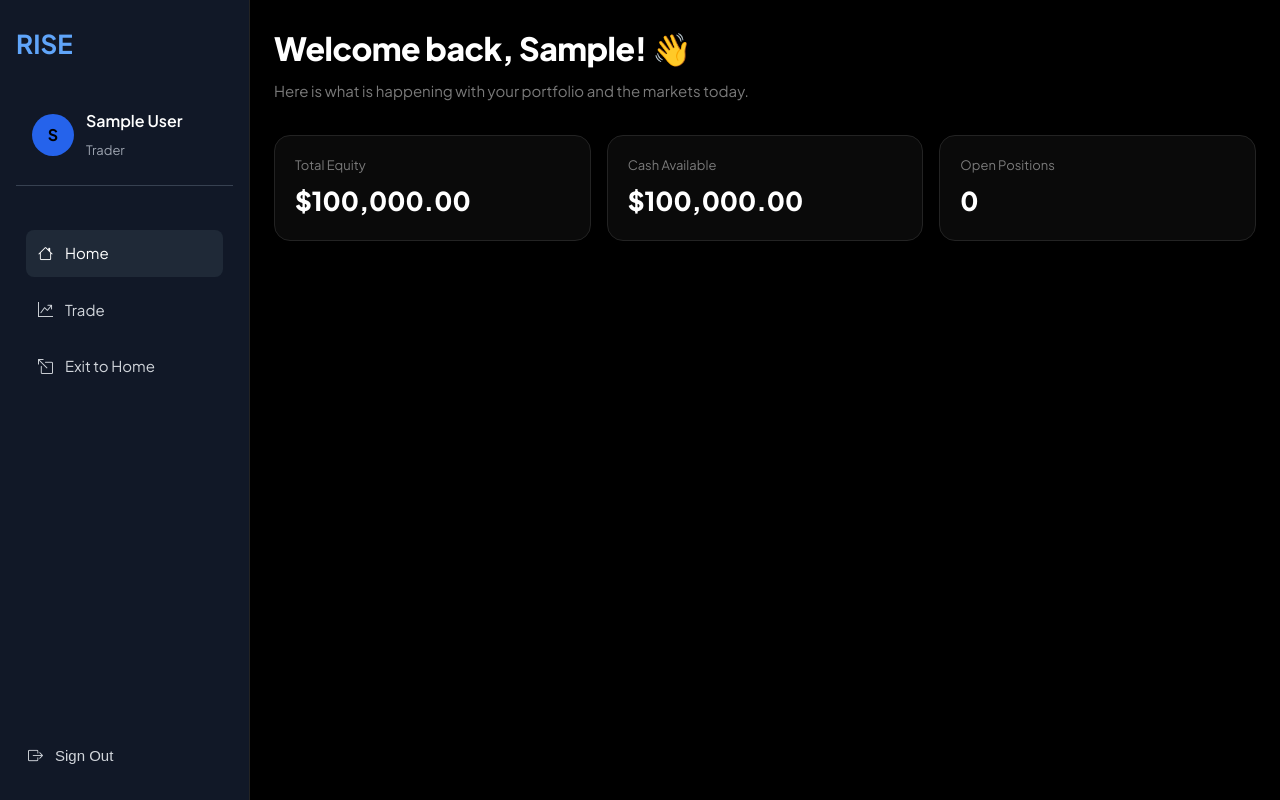
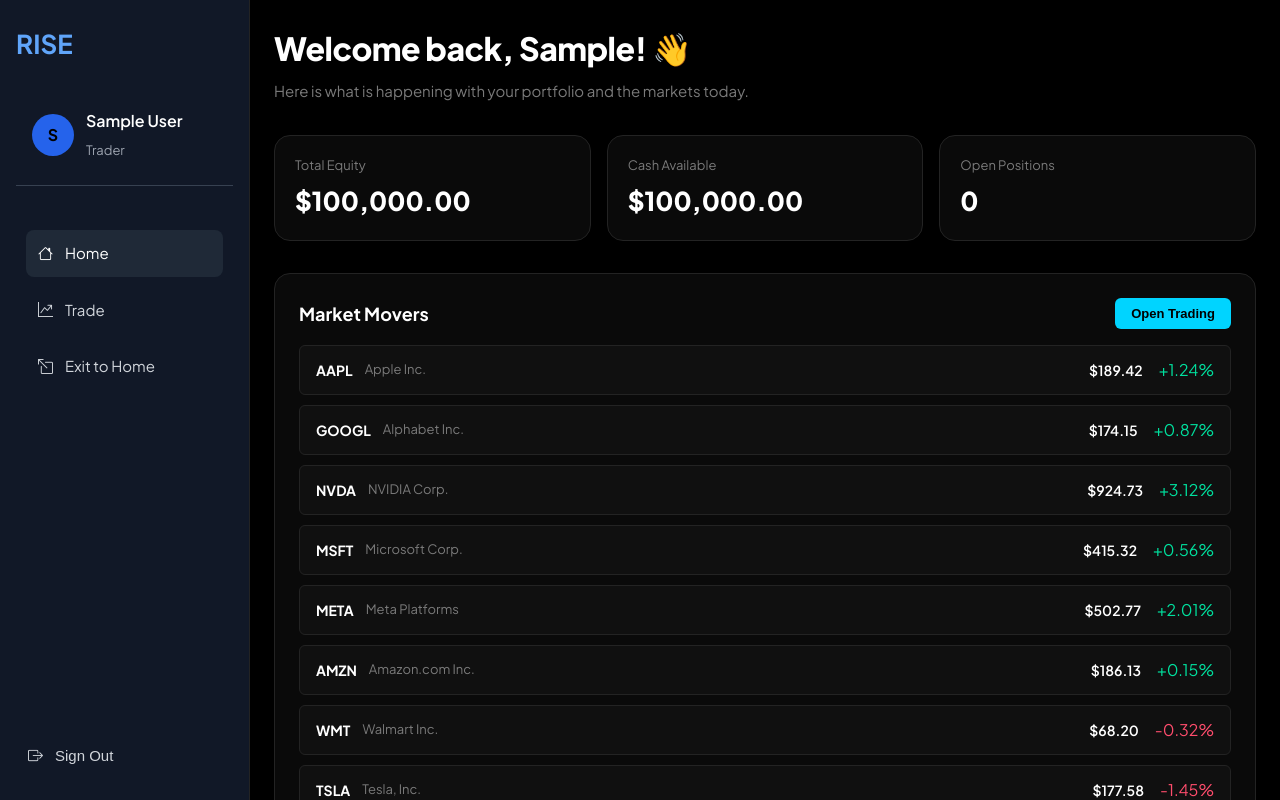
Before and after one commit to eshivansh/RISE, a React (Vite) app: page /welcome in a window 1280 px wide. Shown: the top 800 px of the page. Built offline with nearby package versions, Linux system fonts and the light colour scheme; sample sign-in values are in the browser's storage.

Commit message:
feat(welcome): add market movers list

```diff
--- /dev/null
+++ b/src/components/welcome/MarketMovers.jsx
@@ -0,0 +1,41 @@
+import { useNavigate } from "react-router-dom";
+import { stocks } from "../../data/stocks.js";
+import { money } from "../../utils/format.js";
+import PriceChange from "../ui/PriceChange.jsx";
+
+export default function MarketMovers() {
+  const navigate = useNavigate();
+
+  function goToDashboard() {
+    navigate("/dashboard");
+  }
+
+  return (
+    <div className="welcome-panel">
+      <div className="panel-header">
+        <h2 className="panel-title">Market Movers</h2>
+        <button className="btn-open-trading" onClick={goToDashboard}>
+          Open Trading
+        </button>
+      </div>
+      <div className="movers-list">
+        {stocks.map((s) => (
+          <div
+            className="mover-row"
+            key={s.symbol}
+            onClick={goToDashboard}
+          >
+            <div className="mover-info">
+              <span className="mover-sym">{s.symbol}</span>
+              <span className="mover-name">{s.name}</span>
+            </div>
+            <div className="mover-prices">
+              <span className="mover-price">{money(s.price)}</span>
+              <PriceChange value={s.change} />
+            </div>
+          </div>
+        ))}
+      </div>
+    </div>
+  );
+}
--- a/src/pages/Welcome.jsx
+++ b/src/pages/Welcome.jsx
@@ -1,12 +1,14 @@
 import "../styles/welcomepage.css";
 import WelcomeHero from "../components/welcome/WelcomeHero.jsx";
 import WelcomeStats from "../components/welcome/WelcomeStats.jsx";
+import MarketMovers from "../components/welcome/MarketMovers.jsx";
 
 export default function Welcome() {
   return (
     <div className="welcome-page">
       <WelcomeHero />
       <WelcomeStats />
+      <MarketMovers />
     </div>
   );
 }
--- a/src/styles/welcomepage.css
+++ b/src/styles/welcomepage.css
@@ -155,3 +155,94 @@
     grid-template-columns: repeat(auto-fit, minmax(220px, 1fr));
     gap: 16px;
 }
+
+.welcome-panel {
+    background: var(--surface);
+    border: 1px solid var(--line);
+    border-radius: 16px;
+    padding: 24px;
+    display: flex;
+    flex-direction: column;
+    gap: 16px;
+}
+
+.panel-header {
+    display: flex;
+    align-items: center;
+    justify-content: space-between;
+    gap: 12px;
+}
+
+.panel-title {
+    font-size: 18px;
+    font-weight: 700;
+    color: #fff;
+}
+
+.btn-open-trading {
+    background: var(--cyan);
+    color: #000;
+    border: none;
+    border-radius: var(--radius-sm);
+    padding: 8px 16px;
+    font-size: 13px;
+    font-weight: 700;
+    cursor: pointer;
+    transition: 0.2s ease;
+}
+
+.btn-open-trading:hover {
+    opacity: 0.9;
+}
+
+.movers-list {
+    display: flex;
+    flex-direction: column;
+    gap: 10px;
+}
+
+.mover-row {
+    display: flex;
+    align-items: center;
+    justify-content: space-between;
+    padding: 12px 16px;
+    border: 1px solid var(--line);
+    border-radius: var(--radius-sm);
+    background: var(--surface2);
+    cursor: pointer;
+    transition: 0.2s ease;
+}
+
+.mover-row:hover {
+    background: var(--surface3);
+    border-color: var(--muted);
+}
+
+.mover-info {
+    display: flex;
+    align-items: center;
+    gap: 12px;
+}
+
+.mover-sym {
+    font-weight: 700;
+    color: #fff;
+    font-size: 14px;
+}
+
+.mover-name {
+    color: var(--muted);
+    font-size: 13px;
+}
+
+.mover-prices {
+    display: flex;
+    align-items: center;
+    gap: 16px;
+}
+
+.mover-price {
+    font-weight: 600;
+    color: #fff;
+    font-size: 14px;
+}
```
